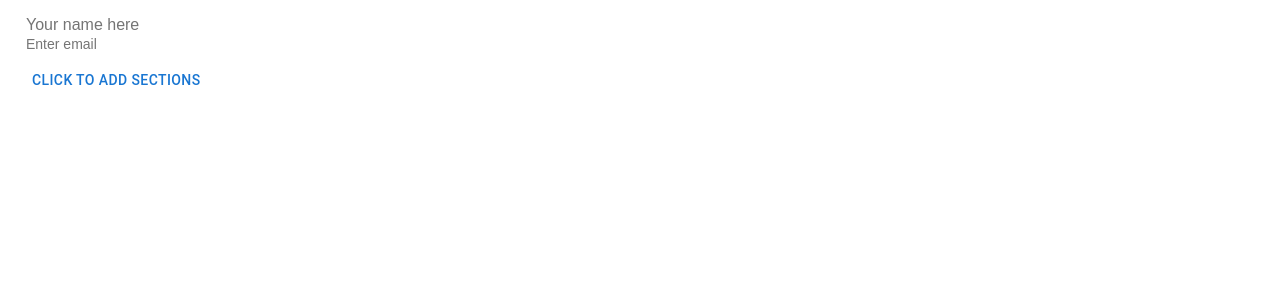
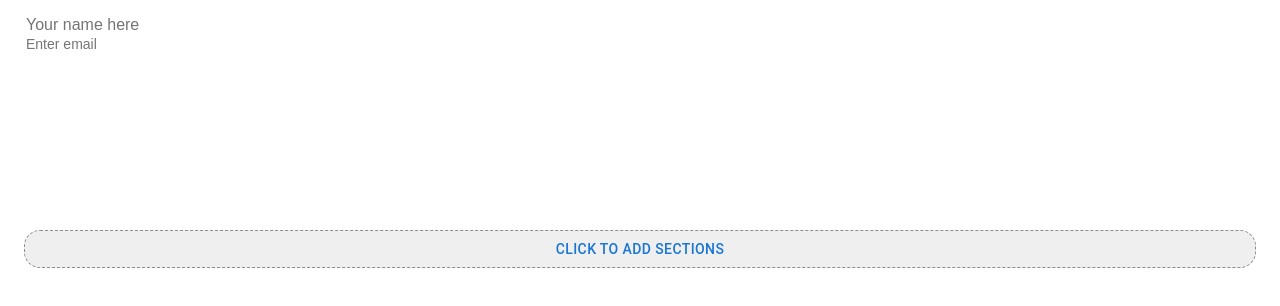
Before and after one commit to Pushp1992/Profile-Builder, a React (Vite) app: page / in a window 1280 px wide. Shown: the part 430-736 px from the top of the page. Built offline with nearby package versions, Linux system fonts and the light colour scheme.

Commit message:
heading dropdown fixed

```diff
--- a/src/App.css
+++ b/src/App.css
@@ -33,7 +33,7 @@ input[type="file" i] {
 .child-section-container {
   /* min-width: 500px; */
   width: -webkit-fill-available;
-  margin-bottom: 6rem !important;
+  margin-bottom: 10rem !important;
 }
 
 .child-section-actionBtn {
--- a/src/Components/MenuPopup/MenuPopup.jsx
+++ b/src/Components/MenuPopup/MenuPopup.jsx
@@ -8,6 +8,8 @@ import MoreHorizIcon from "@mui/icons-material/MoreHoriz";
 
 import {StyledMenu} from './StyledMenu';
 import { MenuPopUpContext } from "../../Page/context";
+
+import './style.css';
 
 export function MenuPopUpButton() {
   const [anchorEl, setAnchorEl] = useState(null);
@@ -27,7 +29,7 @@ export function MenuPopUpButton() {
   };
 
   return (
-    <div>
+    <div className="menu-pop-btn">
       <Button
         id="demo-customized-button"
         aria-controls={open ? "demo-customized-menu" : undefined}
--- /dev/null
+++ b/src/Components/MenuPopup/style.css
@@ -0,0 +1,9 @@
+.menu-pop-btn {
+    display: flex;
+    justify-content: center;
+    background-color: #EFEFEF;
+    border: 1px solid rgba(0, 0, 0, 0.409);
+    border-radius: 16px;
+    border-style: dashed;
+    margin-bottom: 5rem;
+}
--- a/src/Components/RichTextEditor/editor.jsx
+++ b/src/Components/RichTextEditor/editor.jsx
@@ -77,7 +77,7 @@ const RichTextEditor = () => {
   };
 
   return (
-    <Grid xs={12} sm={12} md={12} className="editorWrappers">
+    <Grid xs={12} sm={12} md={12} className="editorWrapper">
       <LexicalComposer initialConfig={editorConfig}>
         <div className="editor-container">
           <ToolbarPlugin />
--- a/src/Components/RichTextEditor/styles.css
+++ b/src/Components/RichTextEditor/styles.css
@@ -33,6 +33,7 @@
     text-align: left;
     border-top-left-radius: 10px;
     border-top-right-radius: 10px;
+
   }
 
   .editor-inner {
--- a/src/Components/Section/Intro/style.css
+++ b/src/Components/Section/Intro/style.css
@@ -1,3 +1,7 @@
+.parent-container {
+    margin-bottom: 10rem !important;
+}
+
 .site-title {
     min-width: 102px;
     height: 28px;
```
Also changed, not shown: src/Components/Section/AboutMe/style.css (line endings or trailing spaces).
